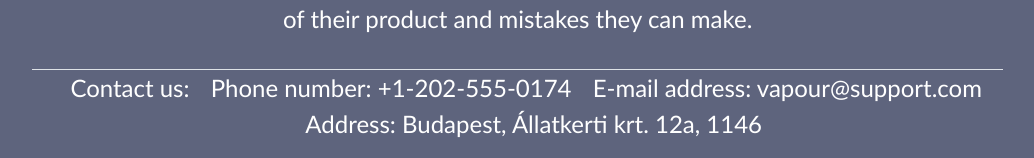
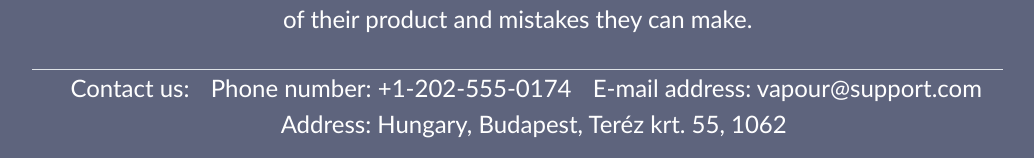
Before and after one commit to SzenasiLevente/ProjektOKJ, a PHP site: page /aboutus.php in a window 1280 px wide. Shown: the part 1121-1279 px from the top of the page, without its empty margins (229-1263 px from the left). Run offline with PHP 8.4, Linux system fonts and the light colour scheme.

Commit message:
(hopefully) final commit

```diff
--- a/aboutus.php
+++ b/aboutus.php
@@ -26,7 +26,7 @@
               <li>Contact us:</li>
               <li>Phone number: +1-202-555-0174</li>
               <li>E-mail address: vapour@support.com</li>
-              <li>Address: Budapest, Állatkerti krt. 12a, 1146</li>
+              <li>Address: Hungary, Budapest, Teréz krt. 55, 1062</li>
             </ul>
           </div>
         </div>
```
Also changed, not shown: 1 other file.
